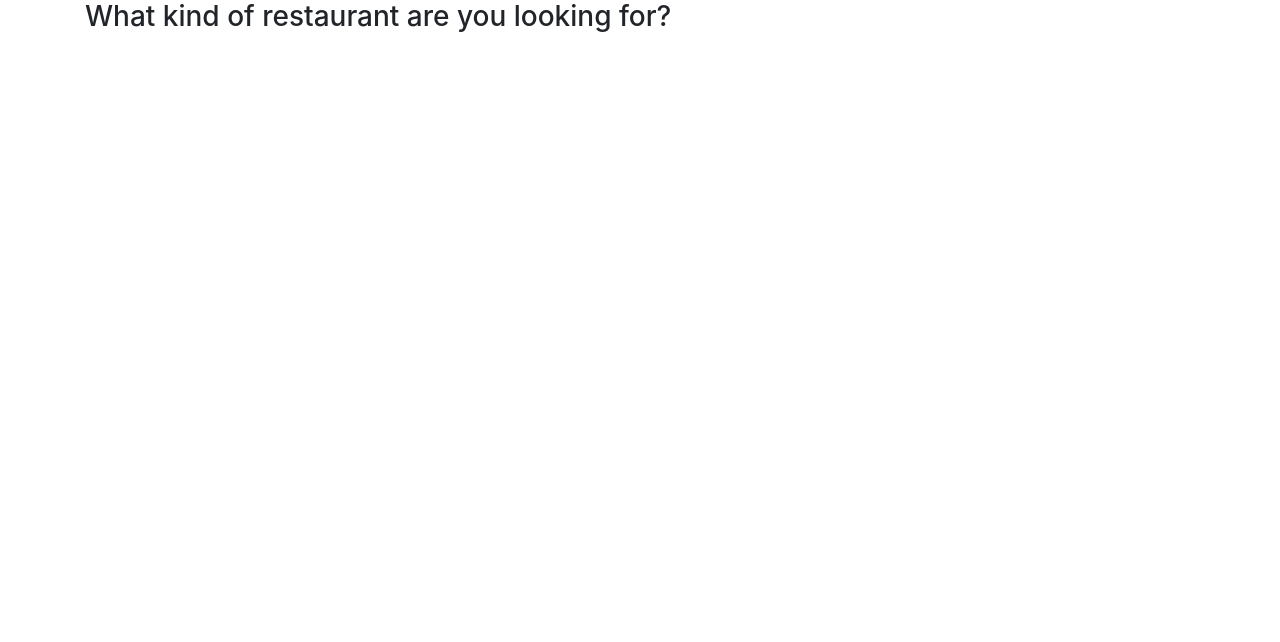
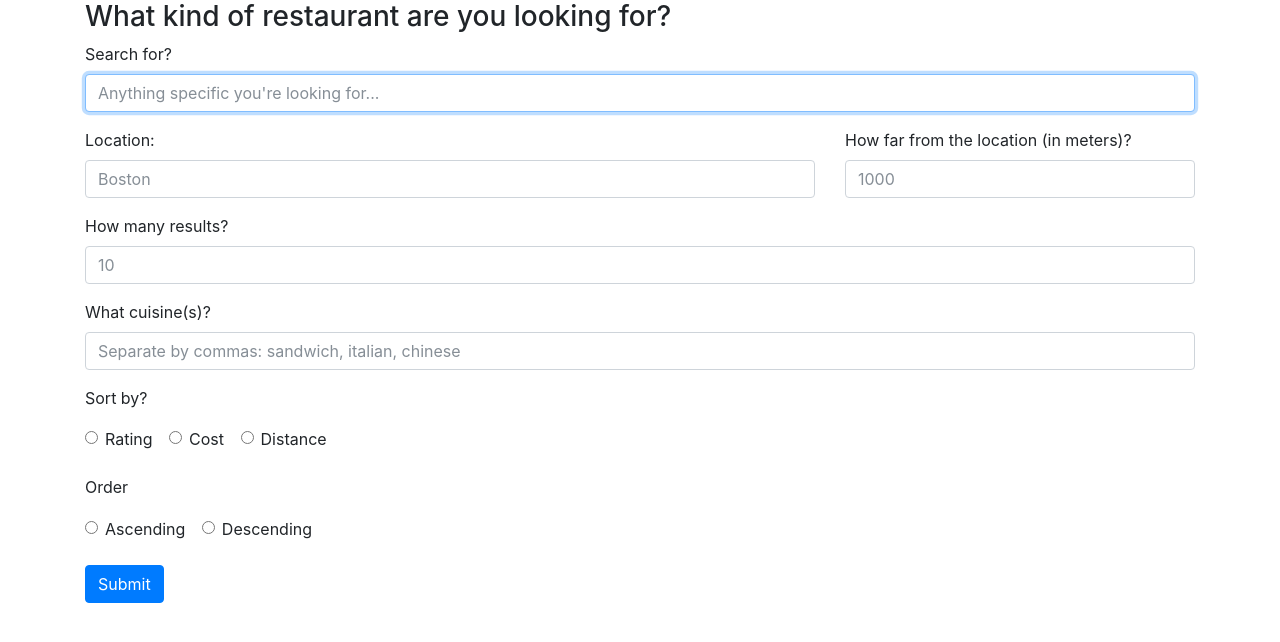
Before and after one commit to yhelen-stuy/food-for-uni, a Flask app: page /restaurant_search in a window 1280 px wide. Shown: the top 642 px of the page. Run offline with Flask 2, Linux system fonts and the light colour scheme; some libraries are stand-ins or nearby versions.

Commit message:
Add frontend for search

```diff
--- a/api.py
+++ b/api.py
@@ -23,7 +23,7 @@ ZOMATO_HEADER = {'user-key': ZOMATO_KEY}
 
 # ZOMATO CODE
 # Slow...
-def restaurant_search(res_id=None, query='', location='', radius=None,
+def restaurant_search(query='', location='', radius=None,
                      max_amt=None, cuisines=[], sort='rating', order='desc'):
     '''Return the restaurants that match the parameters given.'''
     url = ZOMATO_URL + "search"
@@ -33,7 +33,7 @@ def restaurant_search(res_id=None, query='', location='', radius=None,
     else:
         location = {'latitude': None, 'longitude': None}
 
-    params = {'entity_id': res_id,
+    params = {
                 'q': query,
                 'lat': location['latitude'],
                 'lon': location['longitude'],
--- a/app.py
+++ b/app.py
@@ -23,13 +23,11 @@ def food():
     return render_template("recipe_search.html")
 
 @app.route("/recipes")
-def display_food():
-    #Grabs ingredient keywords that the user entered
+def display_food(): #Grabs ingredient keywords that the user entered
 
     keywords = request.args["ingredients"]
 
     sort = request.args["sort"]
-
 
     #Accesses the site through specific keywords for the search query
     site= "http://food2fork.com/api/search?key=95e985762f234c8784ac3d8c57a1f3dd&"
@@ -62,6 +60,10 @@ def display_food():
 def rest_search():
     return render_template("restaurant_search.html")
 
+@app.route("/restaurants", methods=["GET"])
+def restaurant():
+    return render_template("restaurants.html")
+
 if __name__ == "__main__":
     app.debug = True
 
--- a/devlog.txt
+++ b/devlog.txt
@@ -32,3 +32,6 @@ Clean up code and add base for restaurant search page
 yeH -- 2017-11-17 16:00
 Add Zomato API functions
 ------------------
+yeH -- 2017-11-18 12:00
+Add frontend for search page
+------------------
--- a/templates/restaurant_search.html
+++ b/templates/restaurant_search.html
@@ -5,7 +5,67 @@ Search for restaurants!
 {% endblock %}
 
 {% block content %}
-<form action="/restaurants" method="GET">
-    <h3>What kind of restaurant are you looking for?</h3>
+<div class="row">
+    <div class="col">
+        <form action="/restaurants" method="GET">
+            <h3>What kind of restaurant are you looking for?</h3>
+            <div class="form-group">
+                <label for="query">Search for?</label>
+                <input type="text" class="form-control" name="query" placeholder="Anything specific you're looking for..." autofocus>
+            </div>
+            <div class="form-group">
+                <div class="row">
+                    <div class="col-md-8">
+                        <label for="location">Location:</label>
+                        <input type="text" class="form-control" name="location" placeholder="Boston">
+                    </div>
+                    <div class="col-md-4">
+                        <label for="radius">How far from the location (in meters)?</label>
+                        <input type="text" class="form-control" name="radius" placeholder="1000">
+                    </div>
+                </div>
+            </div>
+            <div class="form-group">
+                <label for="max_amt">How many results?</label>
+                <input type="text" class="form-control" name="max_amt" placeholder="10">
+            </div>
+            <div class="form-group">
+                <label for="cuisines">What cuisine(s)?</label>
+                <input type="text" class="form-control" name="cuisines" placeholder="Separate by commas: sandwich, italian, chinese">
+            </div>
+            <div class="form-group">
+                <p>Sort by?</p>
+                <div class="form-check form-check-inline">
+                    <label class="form-check-label">
+                        <input class="form-check-input" type="radio" name="sort"> Rating
+                    </label>
+                </div>
+                <div class="form-check form-check-inline">
+                    <label class="form-check-label">
+                        <input class="form-check-input" type="radio" name="sort"> Cost
+                    </label>
+                </div>
+                <div class="form-check form-check-inline">
+                    <label class="form-check-label">
+                        <input class="form-check-input" type="radio" name="sort"> Distance
+                    </label>
+                </div>
+            </div>
+            <div class="form-group">
+                <p> Order </p>
+                <div class="form-check form-check-inline">
+                    <label class="form-check-label">
+                        <input class="form-check-input" type="radio" name="order"> Ascending
+                    </label>
+                </div>
+                <div class="form-check form-check-inline">
+                    <label class="form-check-label">
+                        <input class="form-check-input" type="radio" name="order"> Descending
+                    </label>
+                </div>
+            </div>
+            <button type="submit" class="btn btn-primary text-center">Submit</button>
+    </div>
+</div>
 </form>
 {% endblock %}
```
Also changed, not shown: templates/restaurants.html (added, +15 -0 lines).
